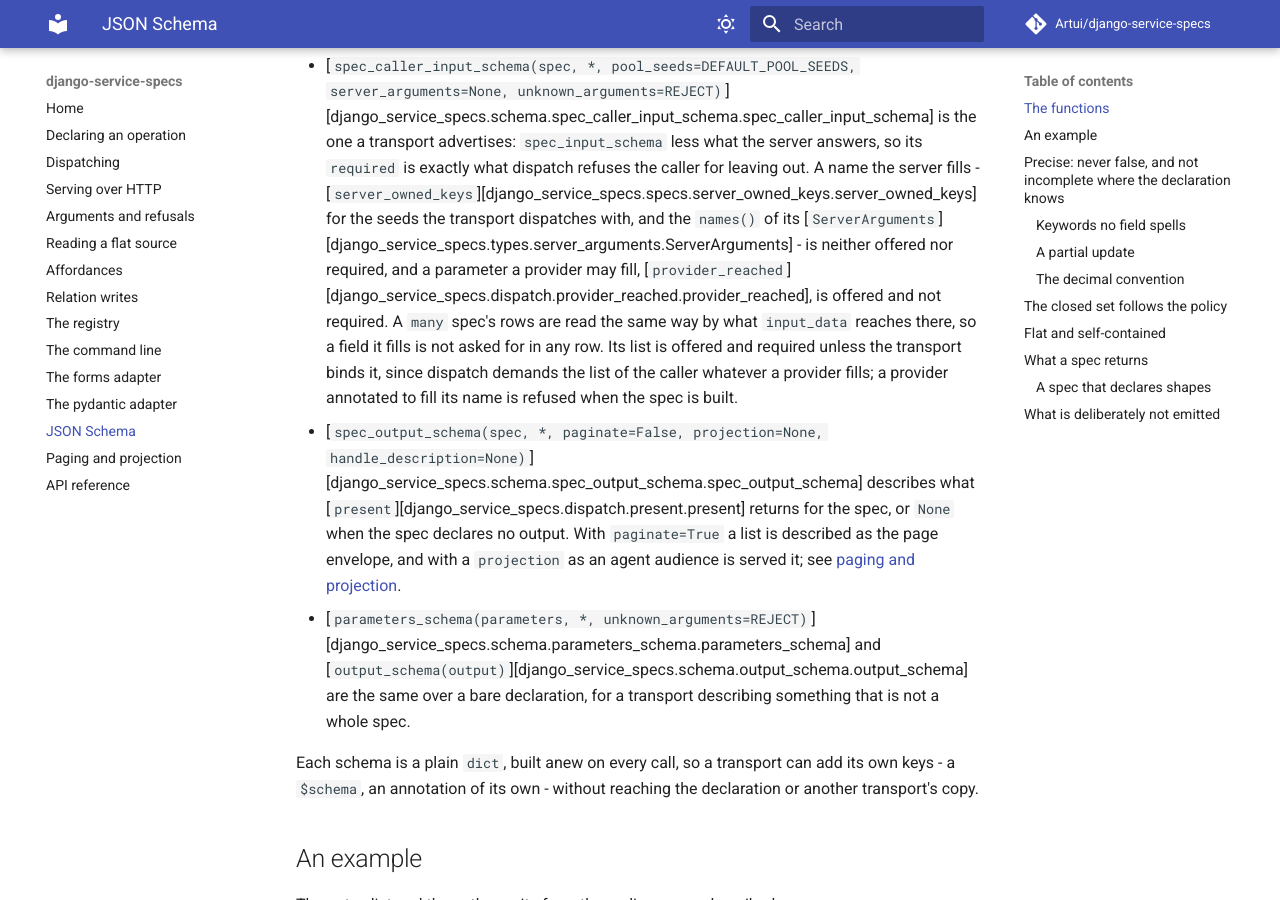
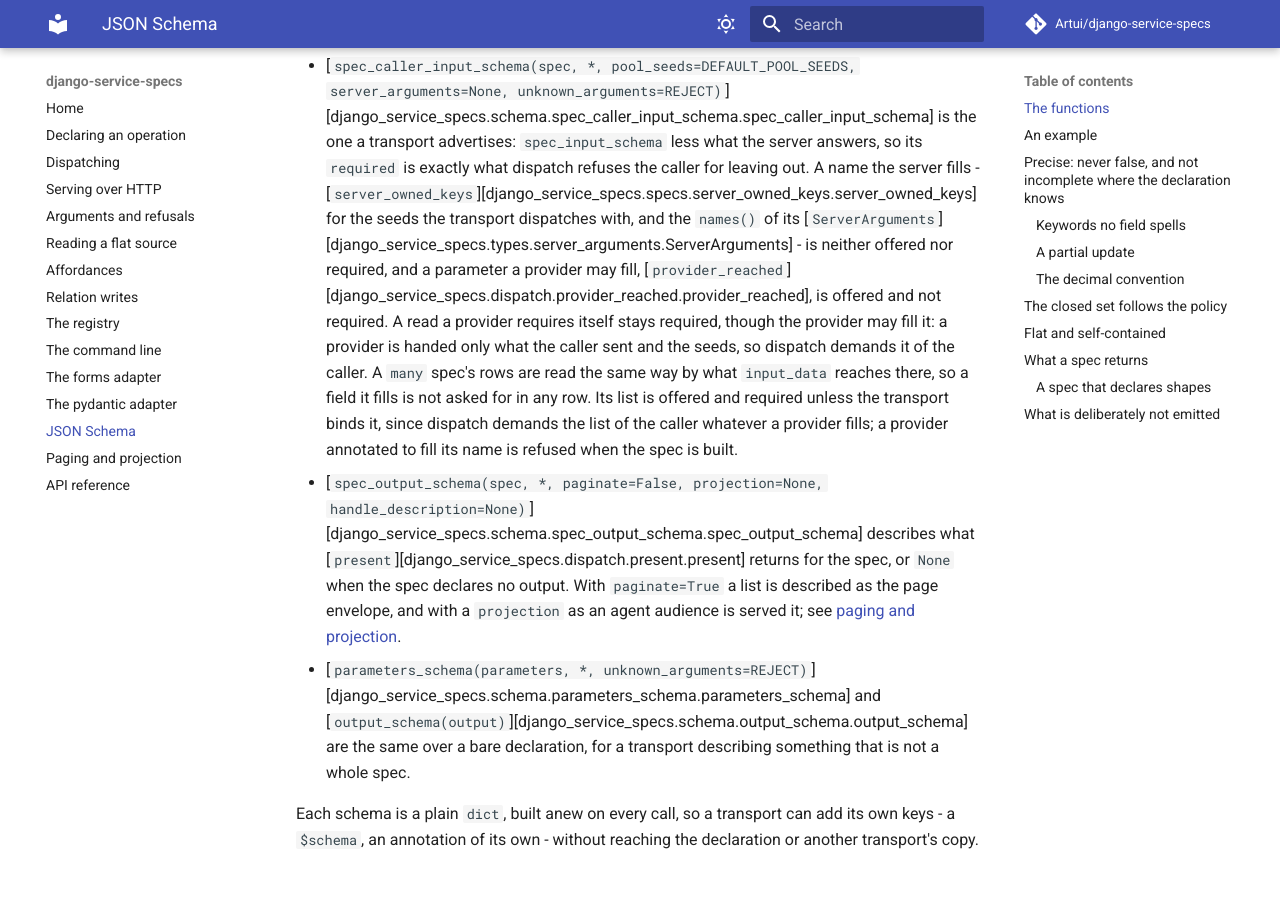
Before and after one commit to Artui/django-service-specs, an MkDocs documentation site: the page built from docs/schema.md, in a window 1280 px wide and 900 px high, scrolled down 677 px. Built offline with MkDocs 1.6.1 and Material for MkDocs 9.7.7, drawn with Linux system fonts in a browser that asks for light colours; comment, search, counter and statistics services are not loaded; some of the changed text lies outside the part shown.

Commit message:
Docs and changelog for demanding a read a provider requires
The shape check's, the caller schema's and check_seeds' docstrings, and the
dispatching and schema pages, no longer say such a read is relaxed.

Co-Authored-By: Claude Opus 5.5 <noreply@anthropic.com>

````diff
--- a/docs/dispatching.md
+++ b/docs/dispatching.md
@@ -541,7 +541,7 @@ deactivated principal, the shape check over **the target selector's
 parameters alone**, class-level authorization, then the very lookup and checks
 dispatch runs. A Validator field is neither required nor unknown there, and a
 target read the selector's `kwargs` provider fills or may fill is not required, as in
-dispatch, so a GET carrying the route's arguments resolves as a POST carrying the whole form
+dispatch, unless that provider requires it itself, so a GET carrying the route's arguments resolves as a POST carrying the whole form
 does.
 
 ```python
@@ -603,7 +603,7 @@ filled keys, then the Validator on its own arguments - so a
 transport that binds for itself cannot drift from the gate dispatch applies.
 It runs no provider: a field an `input_data` provider would fill passes the
 shape check and, left out, is the Validator's to refuse; a read a `kwargs`
-provider would fill passes too.
+provider would fill passes too, unless a provider requires it itself.
 
 **Hand it the call's seeds** with `pool_seeds=`, the registry dispatch is
 handed, and it binds as dispatch binds with them. A `reflected` read a
@@ -804,10 +804,11 @@ a value it does not declare, so neither callable is held to the keywords it
 requires (a provider's own keywords are read all the same), nor is a
 precondition or an `extend_queryset` beside one, though a positional-only
 parameter is refused whatever stands beside it. An `extra_kwargs` overlay fills
-keywords it cannot see either. A read is taken as declared on a provider's
-seat: one the seat's provider may decline, or an untyped one may fill, is not
-demanded of the caller, so a provider requiring it fails a call leaving it out,
-and that is not refused. The array check alone is not run on a precondition, a
+keywords it cannot see either. A read a provider requires by name is not
+refused even where that provider may fill it, as in `kwargs=lambda *, pk: {...}`
+over a required `pk`: a provider is handed the caller's reads and the seeds,
+never another provider's answer, so dispatch demands such a read of the caller
+and refuses a call leaving it out before any provider runs. The array check alone is not run on a precondition, a
 condition, the output selector, an `extend_queryset`, a provider or a
 `progress_reporter`. A
 callable taking `**kwargs` requires nothing, so one forwarding into a stricter
@@ -822,7 +823,7 @@ its own answer: [`seed_named_parameters`][django_service_specs.dispatch.seed_nam
 the reflected reads a seed fills and the parameters dispatch refuses, and
 [`provider_reached`][django_service_specs.dispatch.provider_reached.provider_reached],
 every parameter a provider fills or may fill, which the shape check does not
-demand of the caller.
+demand of the caller, less a read a provider requires itself, which it does.
 
 A Validator field the service never receives is not among the refusals,
 because such a spec runs and may mean to: a Validator checking that
--- a/docs/schema.md
+++ b/docs/schema.md
@@ -33,7 +33,9 @@ happened to install.
   [`ServerArguments`][django_service_specs.types.server_arguments.ServerArguments] -
   is neither offered nor required, and a parameter a provider may fill,
   [`provider_reached`][django_service_specs.dispatch.provider_reached.provider_reached],
-  is offered and not required. A `many` spec's rows are read the same way
+  is offered and not required. A read a provider requires itself stays
+  required, though the provider may fill it: a provider is handed only what
+  the caller sent and the seeds, so dispatch demands it of the caller. A `many` spec's rows are read the same way
   by what `input_data` reaches there, so a field it fills is not asked for
   in any row. Its list is offered and required unless the transport binds
   it, since dispatch demands the list of the caller whatever a provider
@@ -334,7 +336,8 @@ declaration says. What dispatch refuses the caller for leaving out is
 server fills, the names a transport binds or withholds with
 [`ServerArguments`][django_service_specs.types.server_arguments.ServerArguments]
 among them (see [arguments the server supplies](dispatching.md#arguments-the-server-supplies)),
-and requires nothing a provider may fill, in each row of a `many` spec too.
+and requires nothing a provider may fill, in each row of a `many` spec too,
+but a read a provider requires itself, which the caller alone can hand it.
 The list itself is never relaxed, and withheld only when the transport binds it.
 
 ### The decimal convention
````
Also changed, not shown: CHANGELOG.md (+20 -0 lines), 3 other files.
